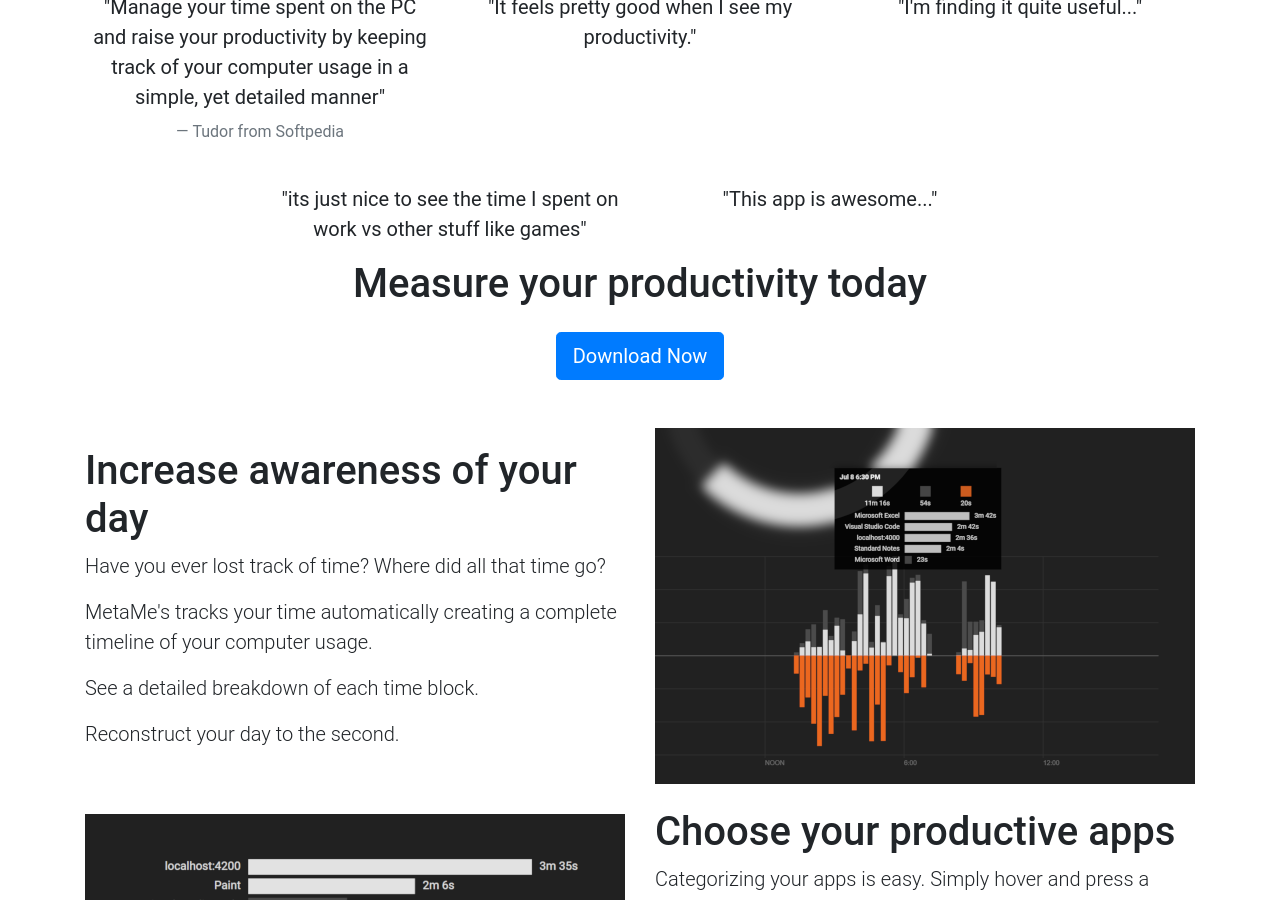
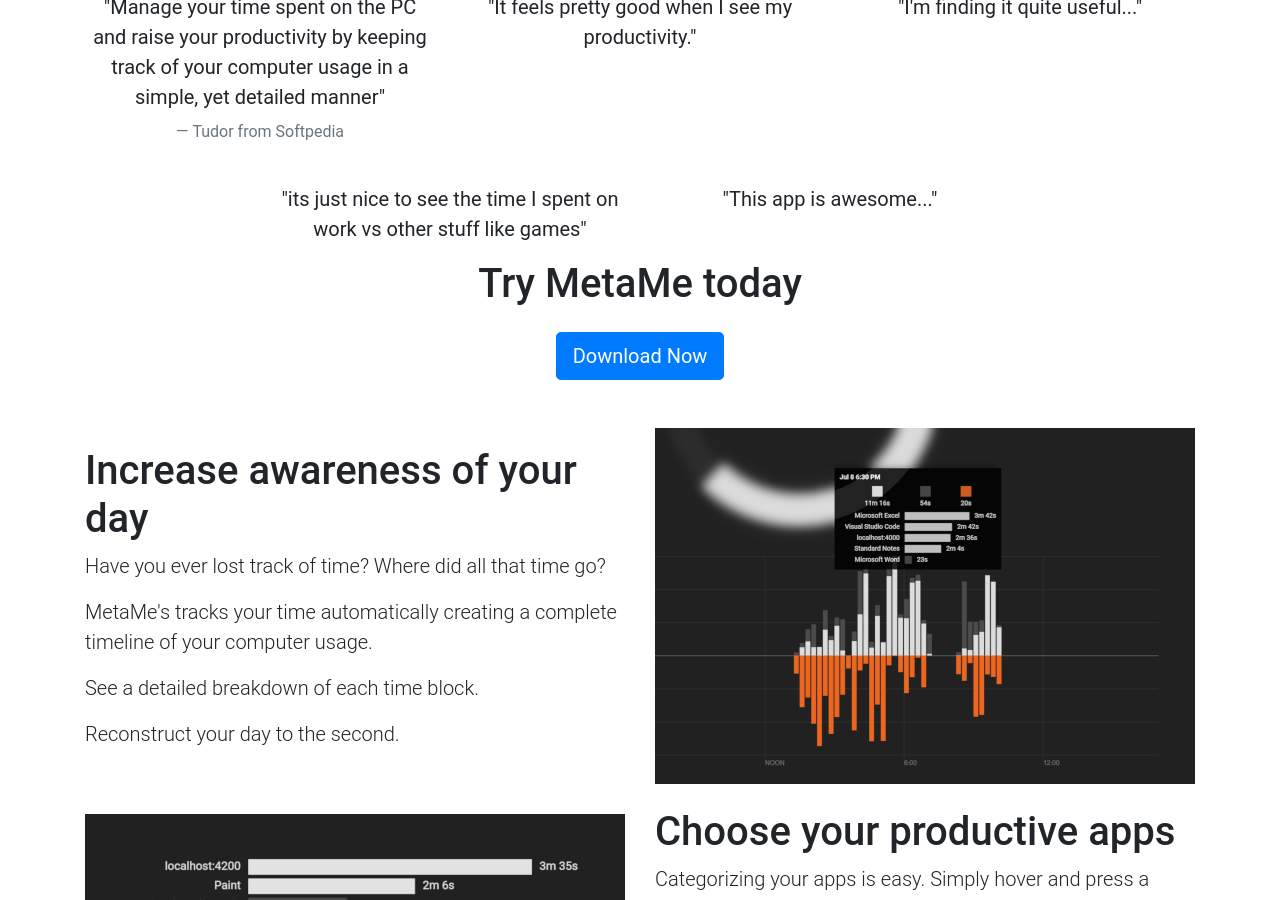
Before and after one commit to meta-me/metame-website, a Jekyll site: the page built from index.html, in a window 1280 px wide and 900 px high, scrolled down 1239 px. Built offline with Jekyll 4.4.1, drawn with Linux system fonts in a browser that asks for light colours.

Commit message:
Minor copy change

```diff
--- a/index.html
+++ b/index.html
@@ -122,7 +122,7 @@
   <div class="container">
     <div class="row justify-content-center">
       <div class="col-12 text-center">
-        <h1>Measure your productivity today</h1>
+        <h1>Try MetaMe today</h1>
         <div class="my-4">
           <a class="btn btn-primary btn-lg" href="/download.html">Download Now</a>
         </div>
```
